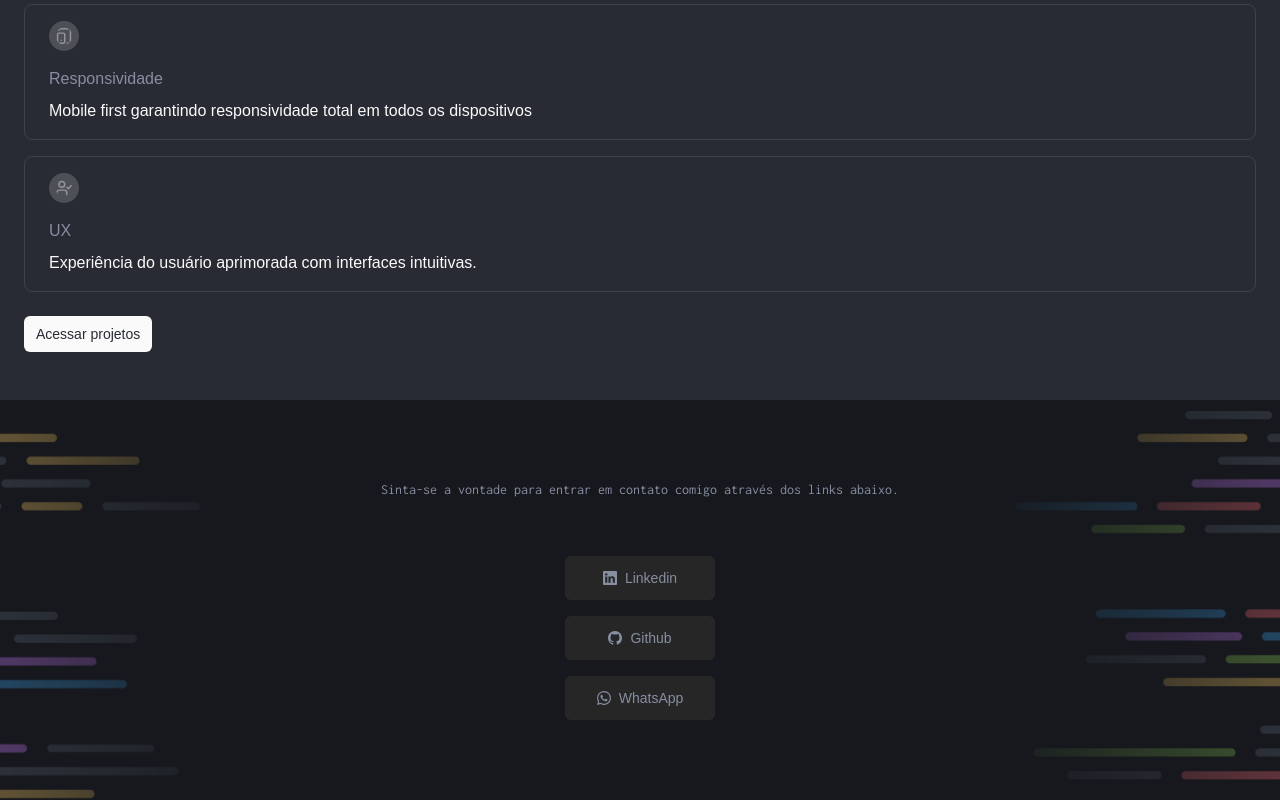
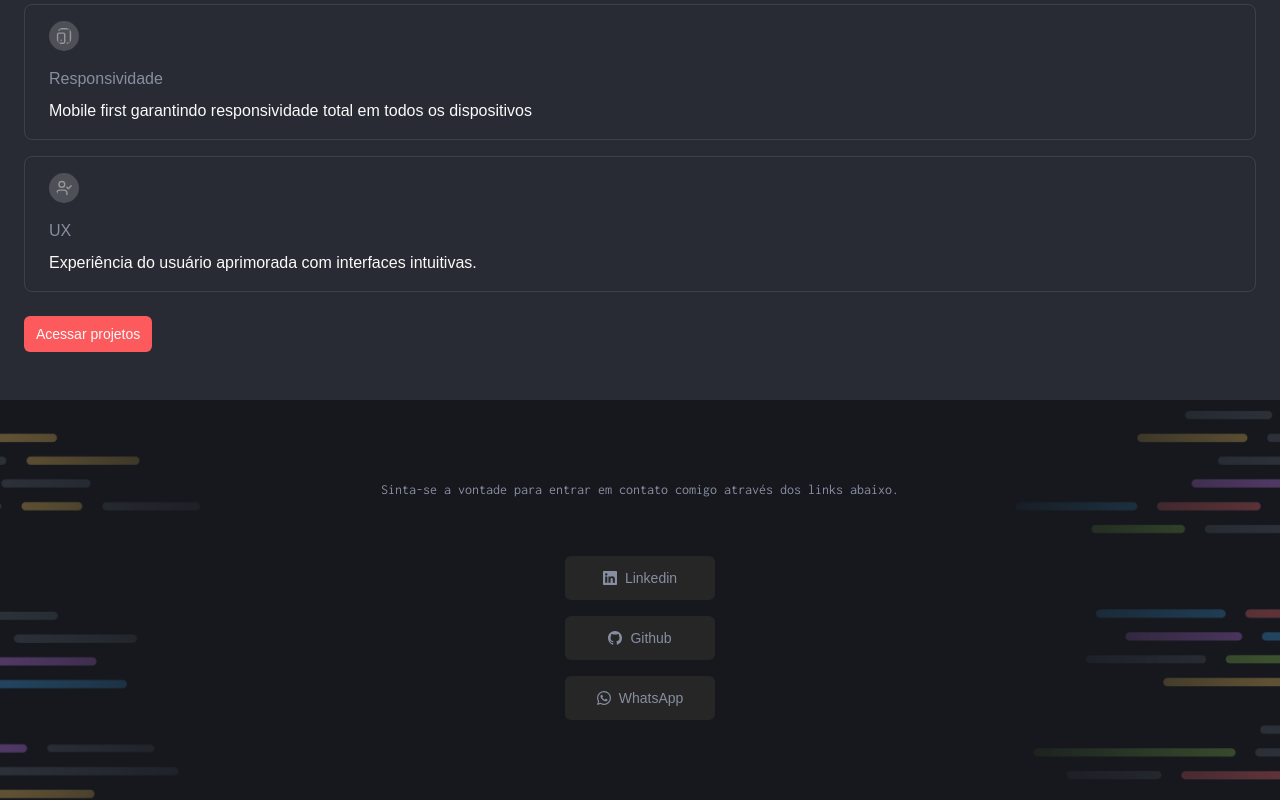
Before and after one commit to calvinsteixeira/portfolio, a Next.js app: page / in a window 1280 px wide. Shown: the part 1084-1884 px from the top of the page. Built offline with nearby package versions, Linux system fonts and the light colour scheme.

Commit message:
Fix: Redirect dos botões que navegam entre as páginas projetos e home

```diff
--- a/app/page.tsx
+++ b/app/page.tsx
@@ -3,6 +3,7 @@ import Image from 'next/image';
 import * as Icons from '@/icons';
 import * as Componenets from '@/components/index';
 import { Button } from '@/components/ui/button';
+import Link from 'next/link';
 
 //UTILS
 import React from 'react';
@@ -76,8 +77,8 @@ export default function Home() {
             />
             <Componenets.ProjectFeature icon={<Icons.UserCheck />} title="UX" description="Experiência do usuário aprimorada com interfaces intuitivas." />
           </div>
-          <Button size={'sm'} className="mt-6 bg-foreground text-background">
-            Acessar projetos
+          <Button asChild size={'sm'} className="mt-6">
+            <Link href={'/projetos'}>Acessar projetos</Link>
           </Button>
         </section>
         <Componenets.Footer />
--- a/app/projetos/page.tsx
+++ b/app/projetos/page.tsx
@@ -1,5 +1,7 @@
 //COMPONENETS
-import * as Icons from '@/icons'
+import * as Icons from '@/icons';
+import Link from 'next/link';
+import { Button } from '@/components/ui/button';
 
 //UTILS
 import React from 'react';
@@ -10,9 +12,11 @@ export default function page({}: Props) {
   return (
     <div>
       <main>
-        <div>
-          <Icons.ArrowLeft className='text-foreground'/>
-        </div>
+        <Button asChild variant={'ghost'}>
+          <Link href={'/'}>
+            <Icons.ArrowLeft className="text-foreground" />
+          </Link>
+        </Button>
       </main>
     </div>
   );
```
